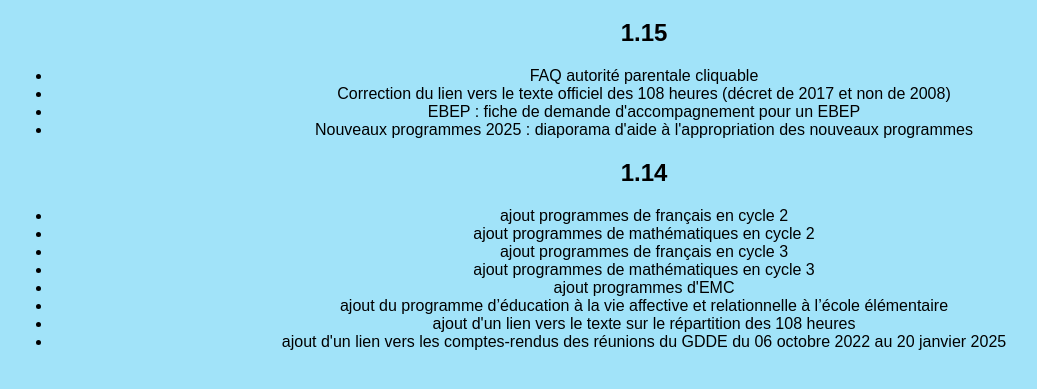
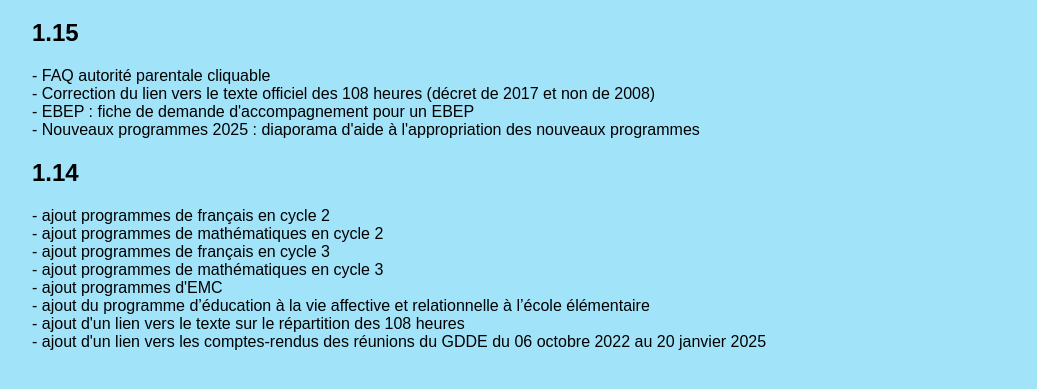
Before and after one commit to lpamphile45/Direction-moteur, a plain HTML site: page maj.html in a window 1280 px wide. Shown: the part 89-478 px from the top of the page, without its empty margins (16-1053 px from the left). Drawn offline with Linux system fonts and the light colour scheme.

Commit message:
Add files via upload

```diff
--- a/maj.html
+++ b/maj.html
@@ -10,21 +10,21 @@
     <h1>Dernières mises à jour</h1>
     <div>
         <ul class="MAJ"><h2>1.15</h2>
-            <li>FAQ autorité parentale cliquable</li>
-            <li>Correction du lien vers le texte officiel des 108 heures (décret de 2017 et non de 2008)</li>
-            <li>EBEP : fiche de demande d'accompagnement pour un EBEP</li>
-            <li>Nouveaux programmes 2025 : diaporama d'aide à l'appropriation des nouveaux programmes</li>
+            <li>- FAQ autorité parentale cliquable</li>
+            <li>- Correction du lien vers le texte officiel des 108 heures (décret de 2017 et non de 2008)</li>
+            <li>- EBEP : fiche de demande d'accompagnement pour un EBEP</li>
+            <li>- Nouveaux programmes 2025 : diaporama d'aide à l'appropriation des nouveaux programmes</li>
         </ul>
 
         <ul class="MAJ"> <h2>1.14</h2>
-            <li>ajout programmes de français en cycle 2</li>
-            <li>ajout programmes de mathématiques en cycle 2</li>
-            <li>ajout programmes de français en cycle 3</li>
-            <li>ajout programmes de mathématiques en cycle 3</li>
-            <li>ajout programmes d'EMC</li>
-            <li>ajout du programme d’éducation à la vie affective et relationnelle à l’école élémentaire</li>
-            <li>ajout d'un lien vers le texte sur le répartition des 108 heures</li>
-            <li>ajout d'un lien vers les comptes-rendus des réunions du GDDE du 06 octobre 2022 au 20 janvier 2025 </li>
+            <li>- ajout programmes de français en cycle 2</li>
+            <li>- ajout programmes de mathématiques en cycle 2</li>
+            <li>- ajout programmes de français en cycle 3</li>
+            <li>- ajout programmes de mathématiques en cycle 3</li>
+            <li>- ajout programmes d'EMC</li>
+            <li>- ajout du programme d’éducation à la vie affective et relationnelle à l’école élémentaire</li>
+            <li>- ajout d'un lien vers le texte sur le répartition des 108 heures</li>
+            <li>- ajout d'un lien vers les comptes-rendus des réunions du GDDE du 06 octobre 2022 au 20 janvier 2025 </li>
         </ul>
     </div>
 </body>
--- a/style.css
+++ b/style.css
@@ -63,9 +63,10 @@ h1 {
     background-color: #0056b3; /* Bleu foncé au survol */
 }
 
-.MAJ114 {
+.MAJ {
     text-align: left;
     padding-left: 20px;
+    list-style: none;
 }
 
 /* Pied de page */
```
